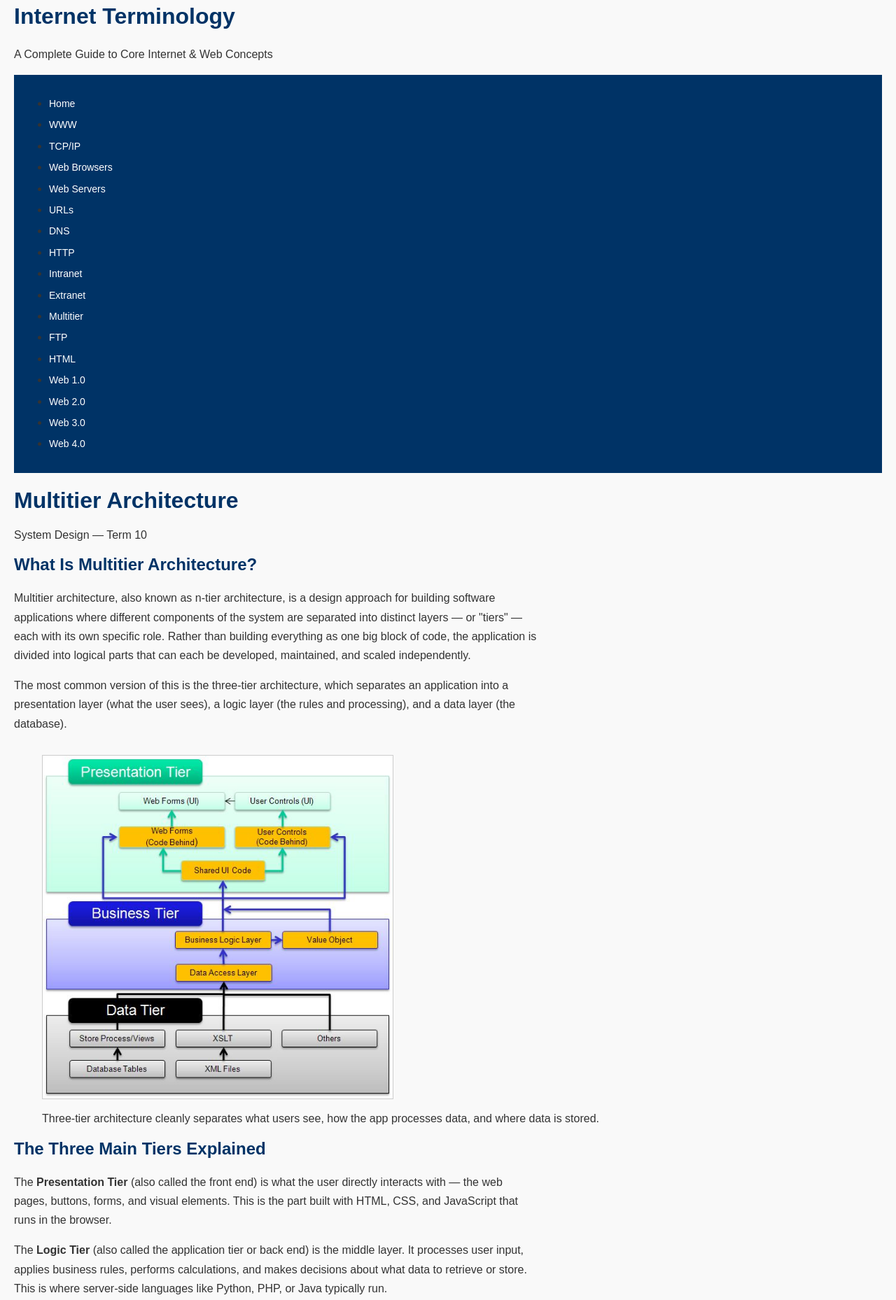
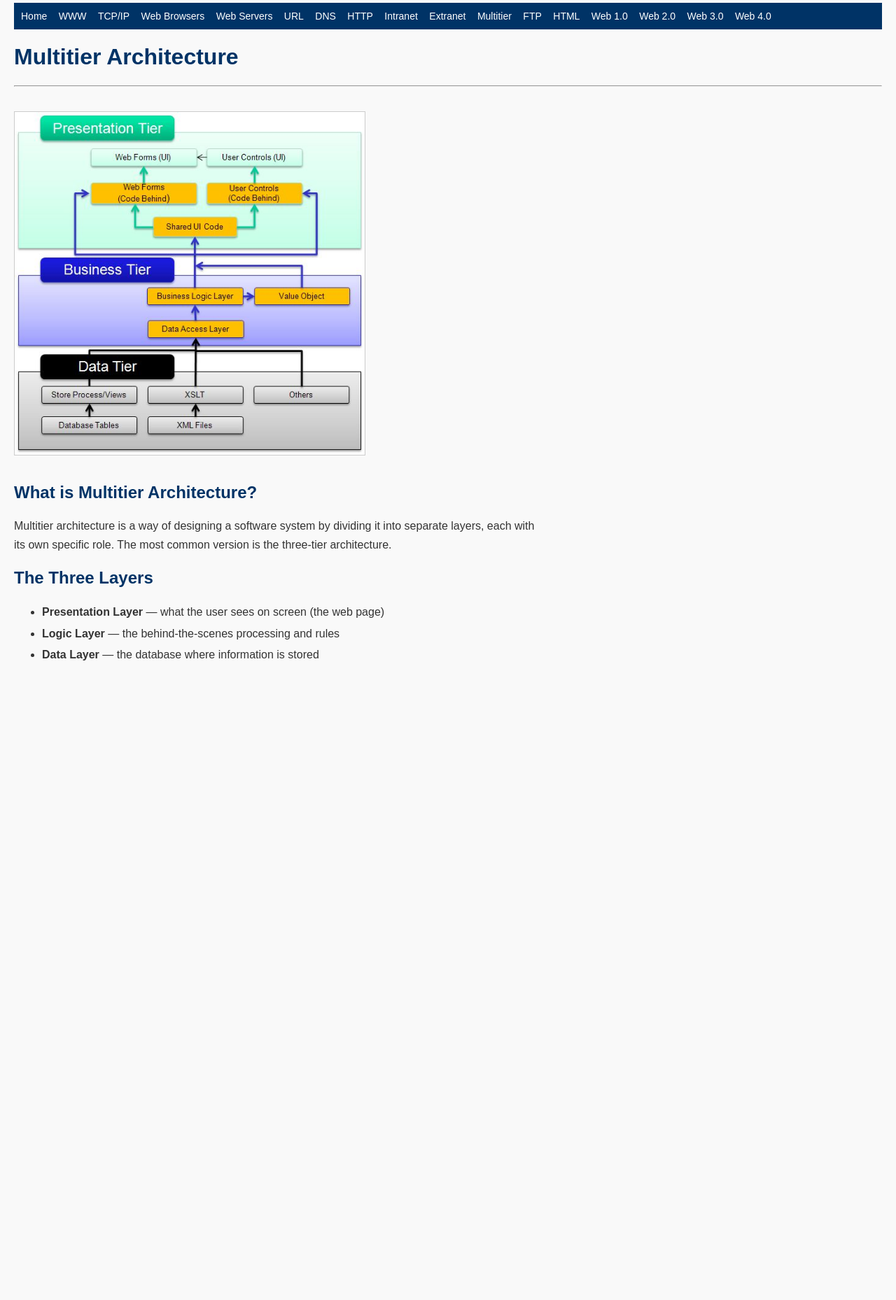
Before and after one commit to trentabongo-design/web-pages, a plain HTML site: page multitier.html in a window 1280 px wide. Shown: the part 16-1874 px from the top of the page at 70% size. After the commit the page ends 987 px from the top, so only its background shows below. Drawn offline with Linux system fonts and the light colour scheme.

Commit message:
Add Multitier Architecture terminology page

```diff
--- a/multitier.html
+++ b/multitier.html
@@ -1,99 +1,24 @@
 <!DOCTYPE html>
 <html lang="en">
 <head>
-  <meta charset="UTF-8" />
-  <meta name="viewport" content="width=device-width, initial-scale=1.0" />
-  <title>Multitier Architecture – Internet Terminology</title>
-  <link rel="stylesheet" href="style.css" />
+    <meta charset="UTF-8">
+    <title>Multitier Architecture</title>
+    <link rel="stylesheet" href="style.css">
 </head>
 <body>
-
-  <header>
-    <h1>Internet Terminology</h1>
-    <p class="subtitle">A Complete Guide to Core Internet &amp; Web Concepts</p>
-  </header>
-
-  <nav>
-    <ul>
-      <li><a href="index.html">Home</a></li>
-      <li><a href="www.html">WWW</a></li>
-      <li><a href="tcp-ip.html">TCP/IP</a></li>
-      <li><a href="browser.html">Web Browsers</a></li>
-      <li><a href="web-server.html">Web Servers</a></li>
-      <li><a href="url.html">URLs</a></li>
-      <li><a href="dns.html">DNS</a></li>
-      <li><a href="http.html">HTTP</a></li>
-      <li><a href="intranet.html">Intranet</a></li>
-      <li><a href="extranet.html">Extranet</a></li>
-      <li><a href="multitier.html" class="active">Multitier</a></li>
-      <li><a href="ftp.html">FTP</a></li>
-      <li><a href="html.html">HTML</a></li>
-      <li><a href="web1.html">Web 1.0</a></li>
-      <li><a href="web2.html">Web 2.0</a></li>
-      <li><a href="web3.html">Web 3.0</a></li>
-      <li><a href="web4.html">Web 4.0</a></li>
-    </ul>
-  </nav>
-
-  <div class="container">
-
-    <h1 class="page-title">Multitier Architecture</h1>
-    <span class="term-label">System Design — Term 10</span>
-
-    <div class="content-section">
-      <h2>What Is Multitier Architecture?</h2>
-      <p>
-        Multitier architecture, also known as n-tier architecture, is a design approach for building software applications where different components of the system are separated into distinct layers — or "tiers" — each with its own specific role. Rather than building everything as one big block of code, the application is divided into logical parts that can each be developed, maintained, and scaled independently.
-      </p>
-      <p>
-        The most common version of this is the three-tier architecture, which separates an application into a presentation layer (what the user sees), a logic layer (the rules and processing), and a data layer (the database).
-      </p>
-    </div>
-
-    <div class="image-block">
-      <figure>
-        <img src="images/multitier.jpg" alt="Diagram of a three-tier architecture showing Presentation, Application Logic, and Database tiers" />
-        <figcaption>Three-tier architecture cleanly separates what users see, how the app processes data, and where data is stored.</figcaption>
-      </figure>
-    </div>
-
-    <div class="content-section">
-      <h2>The Three Main Tiers Explained</h2>
-      <p>
-        The <strong>Presentation Tier</strong> (also called the front end) is what the user directly interacts with — the web pages, buttons, forms, and visual elements. This is the part built with HTML, CSS, and JavaScript that runs in the browser.
-      </p>
-      <p>
-        The <strong>Logic Tier</strong> (also called the application tier or back end) is the middle layer. It processes user input, applies business rules, performs calculations, and makes decisions about what data to retrieve or store. This is where server-side languages like Python, PHP, or Java typically run.
-      </p>
-      <p>
-        The <strong>Data Tier</strong> is the database layer. It stores all the application's data and responds to queries from the logic tier. Common database systems include MySQL, PostgreSQL, and MongoDB.
-      </p>
-    </div>
-
-    <div class="content-section">
-      <h2>Why Use Multitier Architecture?</h2>
-      <p>
-        Separating an application into tiers brings many advantages. Each tier can be updated or replaced without affecting the others. Different teams can work on different tiers simultaneously. If one part of the system needs more resources (like the database getting too many requests), it can be scaled up independently without rebuilding the whole application.
-      </p>
-    </div>
-
-    <div class="key-facts">
-      <h2>Key Facts About Multitier Architecture</h2>
-      <ul>
-        <li>Multitier architecture separates applications into distinct functional layers.</li>
-        <li>Three-tier architecture is the most widely used — Presentation, Logic, and Data tiers.</li>
-        <li>Each tier can be developed, deployed, and scaled independently.</li>
-        <li>This design improves maintainability, security, and flexibility of applications.</li>
-        <li>Web applications almost universally use some form of multitier architecture.</li>
-        <li>N-tier refers to architectures with more than three layers when greater complexity is needed.</li>
-      </ul>
-    </div>
-
-  </div>
-
-  <footer>
-    <p>Internet Terminology Reference &mdash; Topic 1 &mdash; All Rights Reserved</p>
-  </footer>
-
+<nav>
+    <a href="index.html">Home</a> <a href="www.html">WWW</a> <a href="tcp-ip.html">TCP/IP</a> <a href="browser.html">Web Browsers</a> <a href="web-server.html">Web Servers</a> <a href="url.html">URL</a> <a href="dns.html">DNS</a> <a href="http.html">HTTP</a> <a href="intranet.html">Intranet</a> <a href="extranet.html">Extranet</a> <a href="multitier.html">Multitier</a> <a href="ftp.html">FTP</a> <a href="html.html">HTML</a> <a href="web1.html">Web 1.0</a> <a href="web2.html">Web 2.0</a> <a href="web3.html">Web 3.0</a> <a href="web4.html">Web 4.0</a>
+</nav>
+<h1>Multitier Architecture</h1>
+<hr>
+<img src="images/multitier.jpg" alt="Multitier architecture diagram">
+<h2>What is Multitier Architecture?</h2>
+<p>Multitier architecture is a way of designing a software system by dividing it into separate layers, each with its own specific role. The most common version is the three-tier architecture.</p>
+<h2>The Three Layers</h2>
+<ul>
+    <li><strong>Presentation Layer</strong> — what the user sees on screen (the web page)</li>
+    <li><strong>Logic Layer</strong> — the behind-the-scenes processing and rules</li>
+    <li><strong>Data Layer</strong> — the database where information is stored</li>
+</ul>
 </body>
 </html>
```
